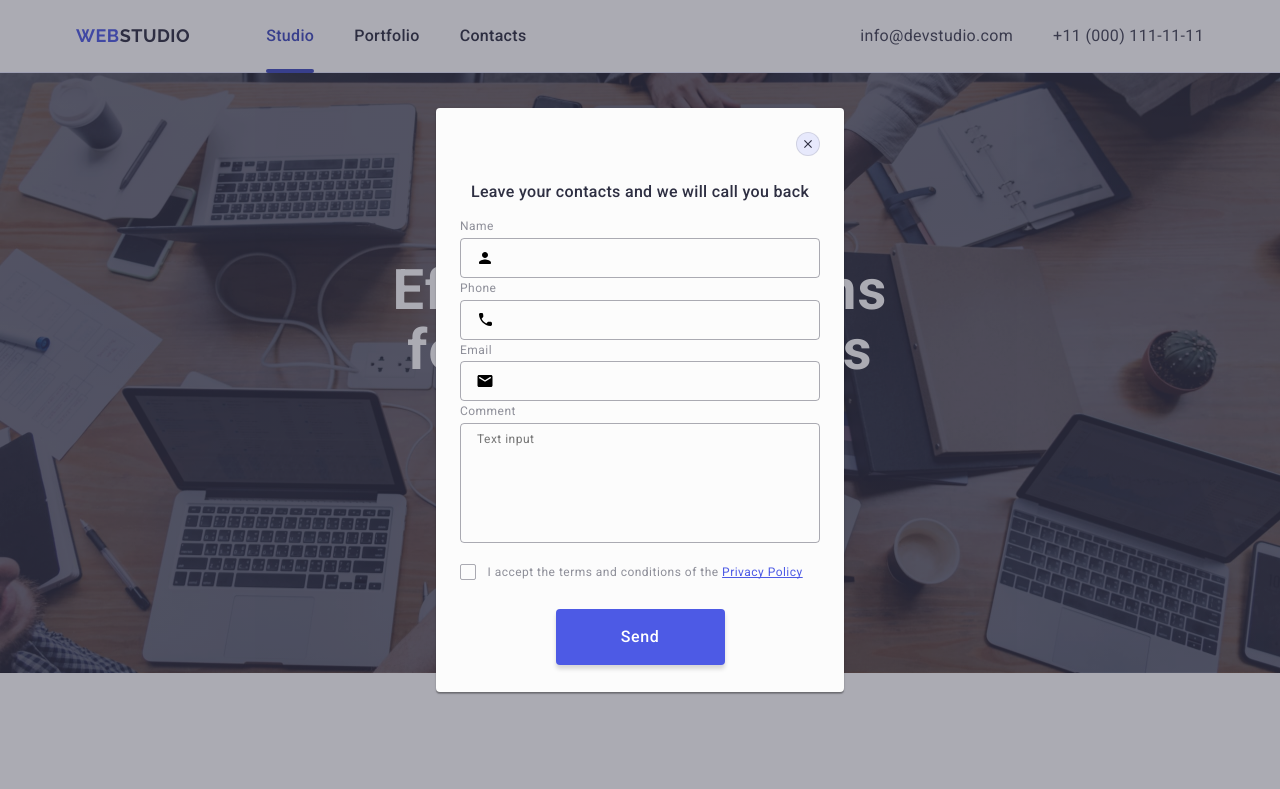
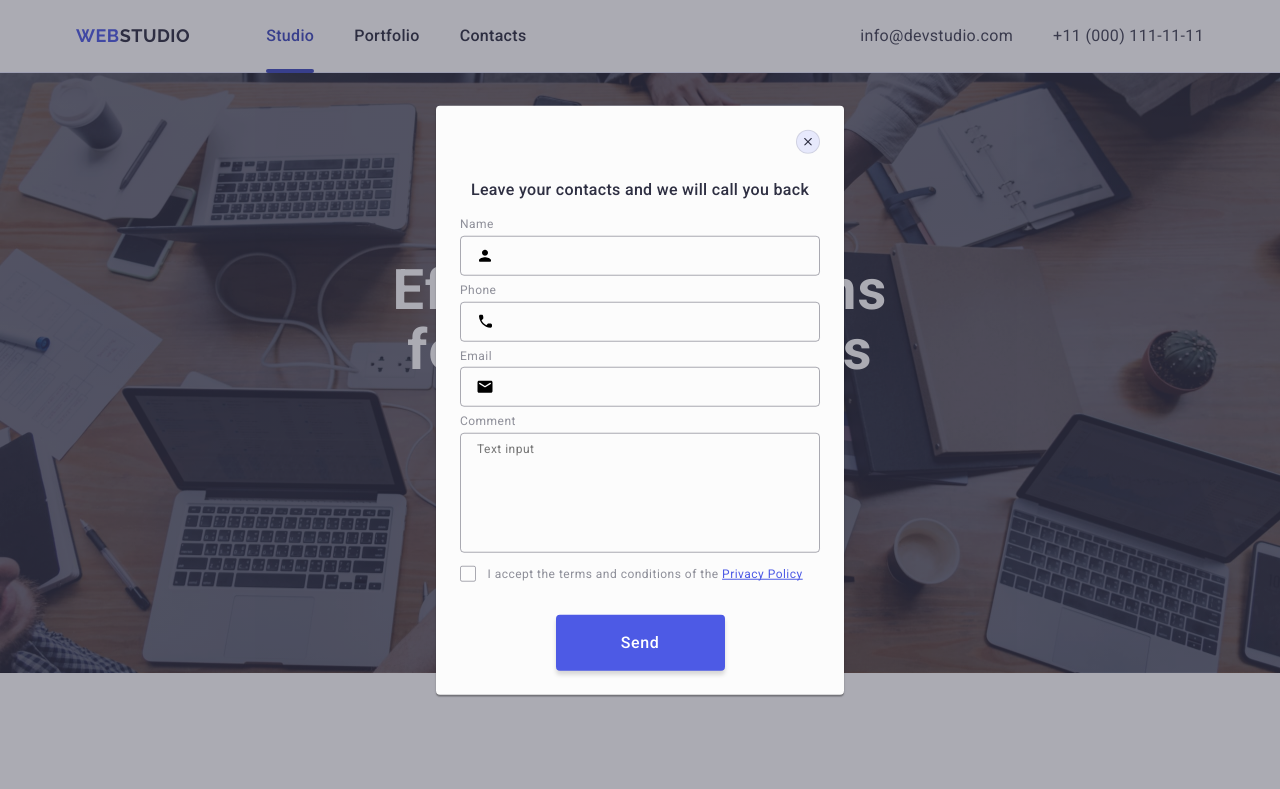
Before and after one commit to InnaLeva/InnaLeva-goit-markup-hw-05, a plain HTML site: page index.html in a window 1280 px wide. Shown: the top 789 px of the page. Drawn offline with nearby package versions, Linux system fonts and the light colour scheme.

Commit message:
fixed code

```diff
--- a/css/styles.css
+++ b/css/styles.css
@@ -615,7 +615,7 @@ transition: box-shadow 250ms cubic-bezier(0.4, 0, 0.2, 1);
 
 .modal {
     width: 408px;
-    height: 584px;
+    min-height: 584px;
     border-radius: 4px;
     box-shadow: 0 1px 1px 0 rgba(0, 0, 0, 0.14), 0 1px 3px 0 rgba(0, 0, 0, 0.12), 0 2px 1px 0 rgba(0, 0, 0, 0.2);
     background: #fcfcfc;
@@ -632,7 +632,7 @@ transition: box-shadow 250ms cubic-bezier(0.4, 0, 0.2, 1);
     position: absolute;
     width: 24px;
     height: 24px;
-    border-radius: 100%;
+    border-radius: 50%;
     background-color: #e7e9fc;
     top: 24px;
     right: 24px;
@@ -679,7 +679,7 @@ transition: box-shadow 250ms cubic-bezier(0.4, 0, 0.2, 1);
 }
 
 .modal-form-wrap {
-    margin-bottom: 4px;
+    margin-bottom: 8px;
 }
 
 .modal-input-wrap {
--- a/index.html
+++ b/index.html
@@ -420,7 +420,6 @@
             <p class="modal-title">Leave your contacts and we will call you back</p>
 
         <form class="modal-form">
-            <div class="modal-form-container">
 
             <div class="modal-form-wrap">
                 <label for="name" class="modal-label">Name</label>
@@ -456,7 +455,7 @@
                 <label class="modal-label" for="user-comment">Comment</label>
                 <textarea class="textarea" id="user-comment" name="user-comment" placeholder="Text input"></textarea>
             </div>
-        </div>
+
 
 <!----------checkbox---------->
 
```
Also changed, not shown: images/symbol-defs.svg (deleted).
